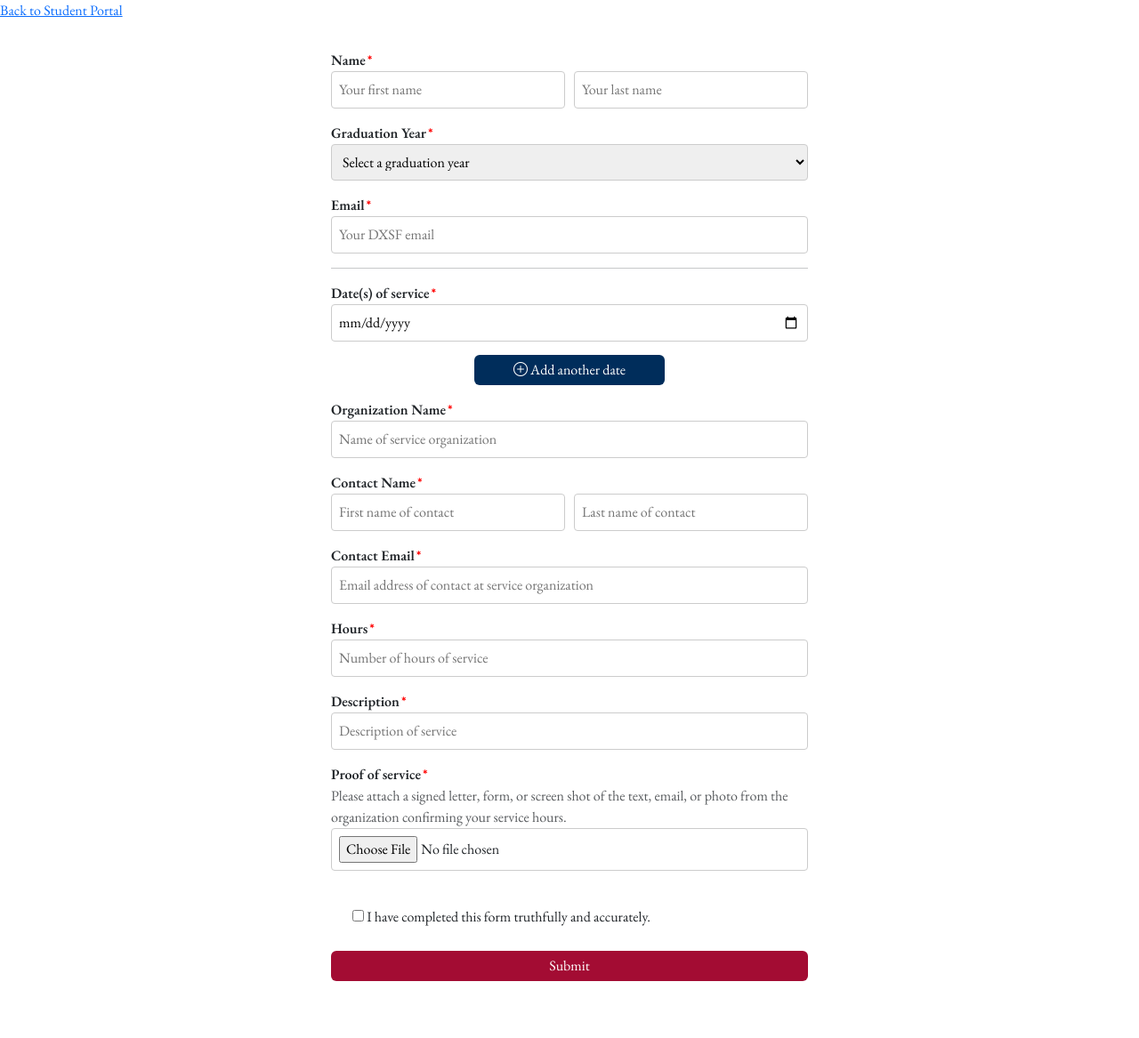
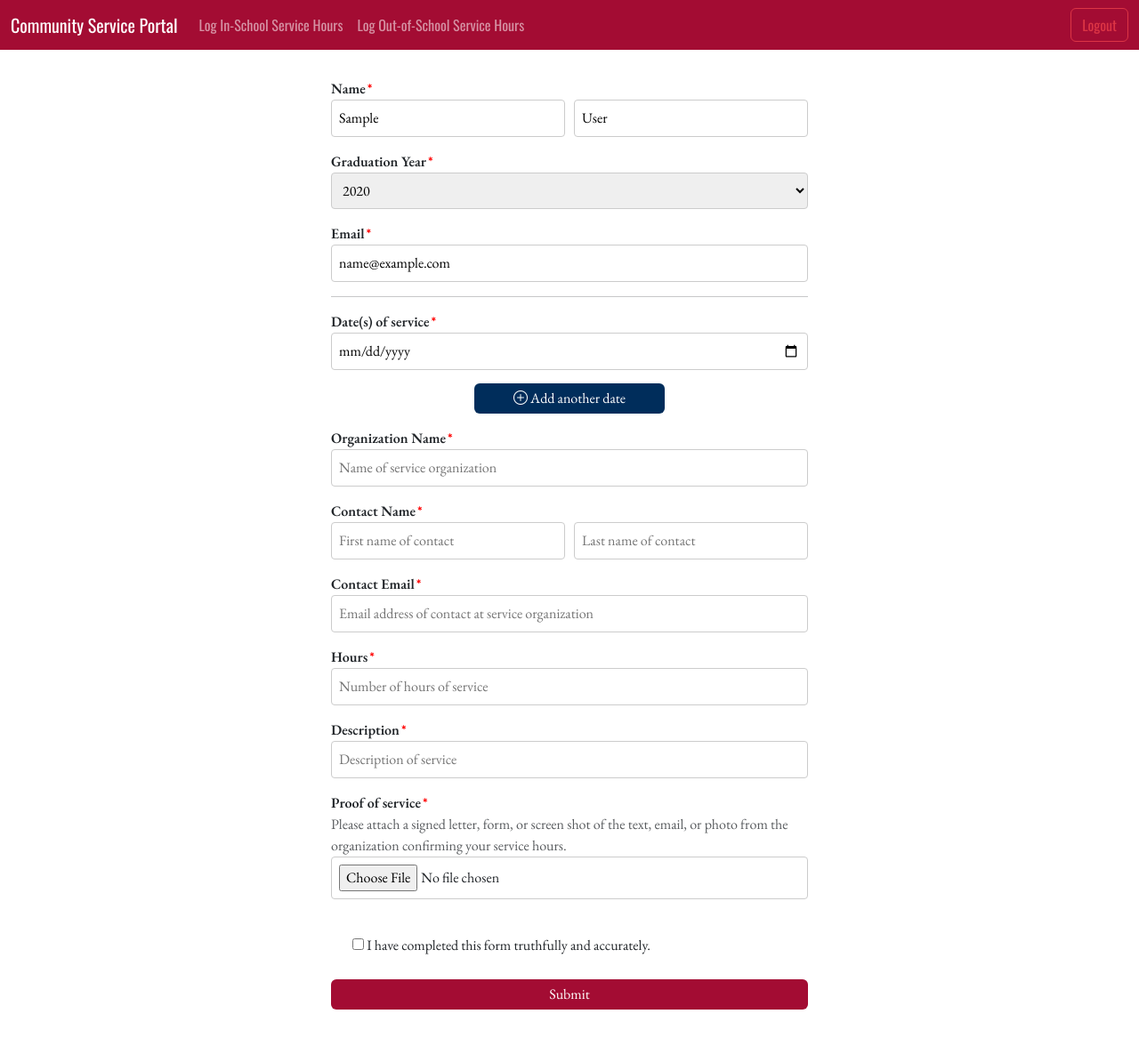
Before and after one commit to DXSF-Programming-Team/Community-Service-Portal, a Flask app: template templates/form.html in a window 1280 px wide. Shown: the whole page at 89% size. Before the commit the page ends 1103 px from the top, so only its background shows below. Run offline with Flask 3, Linux system fonts and the light colour scheme; tables that the repository leaves empty hold one stand-in row (values such as "Sample post"); the template is opened without the code that fills it: values that come from a table or form of the project are taken from there, most other values are stand-ins (such as "Sample title", 1, 10 or a date in 2020).

Commit message:
added bases and some styling

```diff
--- a/app.py
+++ b/app.py
@@ -168,9 +168,10 @@ def logout():
     return redirect('/')
 
 @app.route('/student_portal/form', methods=['GET', 'POST'])
-def form():
+@user_required
+def form(user, student):
     in_school = request.args.get('in_school')
-    return render_template('form.html', senior_grad_year=senior_grad_year, faculty_list=faculty_list, in_school=in_school)
+    return render_template('form.html', senior_grad_year=senior_grad_year, faculty_list=faculty_list, in_school=in_school, student=student)
 
 @app.route('/student_portal')
 @user_required
--- a/templates/form.html
+++ b/templates/form.html
@@ -1,18 +1,15 @@
-<!DOCTYPE html>
-<html lang="en">
-<head>
-    <meta charset="UTF-8">
-    <meta name="viewport" content="width=device-width, initial-scale=1.0">
-    <title>Community Service Form</title>
-    <link href="https://cdn.jsdelivr.net/npm/bootstrap@5.3.0/dist/css/bootstrap.min.css" rel="stylesheet">
-    <link href="https://cdn.jsdelivr.net/npm/bootstrap-icons@1.11.0/font/bootstrap-icons.css" rel="stylesheet">
-    <link href="https://fonts.googleapis.com/css2?family=EB+Garamond:wght@400;500;600;700&family=Oswald:wght@400;500;600;700&display=swap" rel="stylesheet">
+{% extends "student_portal_base.html" %}
+{% block title %}Community Service Form{% endblock %}
+{% block styles %}
     <style>
         body {
             font-family: 'EB Garamond', serif;
         }
         h1, h2, h3, h4, h5, h6 {
             font-family: 'Oswald', sans-serif;
+        }
+        .header-text {
+            color: #002d5b;
         }
         .form-container {
             max-width: 600px;
@@ -117,37 +114,41 @@
             padding: 5px 10px;
             width: 100%;
         }
+        .btn-submit:hover {
+            background-color: #c82333;
+            color: white;
+            cursor: pointer;
+        }
     </style>
-</head>
-<body>
-    <a href="/student_portal">Back to Student Portal</a>
+{% endblock %}
+{% block body %}
     <div class="form-container">
         <form method="post">
             {% if in_school == "true" %}
-                <h1 class="text-center">In-School Community Service Form</h1>
+                <h1 class="text-center header-text">In-School Community Service Form</h1>
             {% elif in_school == "false" %}
-                <h1 class="text-center">Out-of-School Community Service Form</h1>
+                <h1 class="text-center header-text">Out-of-School Community Service Form</h1>
             {% endif %}
             <div class="form-group">
                 <label>Name</label>
                 <div class="name-container">
-                    <input type="text" name="student_first_name" id="student_first_name" placeholder="Your first name" required>
-                    <input type="text" name="student_last_name" id="student_last_name" placeholder="Your last name" required>
+                    <input type="text" name="student_first_name" id="student_first_name" placeholder="Your first name" value="{{ student.user.first_name }}" required>
+                    <input type="text" name="student_last_name" id="student_last_name" placeholder="Your last name" value="{{ student.user.last_name }}" required>
                 </div>
             </div>
             <div class="form-group">
                 <label for="graduation_year">Graduation Year</label>
                 <select name="graduation_year" id="graduation_year" required>
                     <option value="">Select a graduation year</option>
-                    <option value="{{ senior_grad_year }}">{{ senior_grad_year }}</option>
-                    <option value="{{ senior_grad_year + 1 }}">{{ senior_grad_year + 1 }}</option>
-                    <option value="{{ senior_grad_year + 2 }}">{{ senior_grad_year + 2 }}</option>
-                    <option value="{{ senior_grad_year + 3 }}">{{ senior_grad_year + 3 }}</option>
+                    <option value="{{ senior_grad_year }}" {% if student.graduation_year == senior_grad_year %}selected{% endif %}>{{ senior_grad_year }}</option>
+                    <option value="{{ senior_grad_year + 1 }}" {% if student.graduation_year == senior_grad_year + 1 %}selected{% endif %}>{{ senior_grad_year + 1 }}</option>
+                    <option value="{{ senior_grad_year + 2 }}" {% if student.graduation_year == senior_grad_year + 2 %}selected{% endif %}>{{ senior_grad_year + 2 }}</option>
+                    <option value="{{ senior_grad_year + 3 }}" {% if student.graduation_year == senior_grad_year + 3 %}selected{% endif %}>{{ senior_grad_year + 3 }}</option>
                 </select>
             </div>
             <div class="form-group">
                 <label for="student_email">Email</label>
-                <input type="email" name="student_email" id="student_email" placeholder="Your DXSF email" required>
+                <input type="email" name="student_email" id="student_email" placeholder="Your DXSF email" value="{{ student.user.email }}" required>
             </div>
             <hr>
             <div class="form-group date-group">
@@ -232,5 +233,4 @@
         </div>
     </form>
     <script src="{{ url_for('static', filename='js/form_logic.js') }}"></script>
-</body>
-</html>
+{% endblock %}
--- /dev/null
+++ b/templates/student_portal_base.html
@@ -0,0 +1,54 @@
+<!DOCTYPE html>
+<html lang="en">
+<head>
+    <meta charset="UTF-8">
+    <meta name="viewport" content="width=device-width, initial-scale=1.0">
+    <link href="https://cdn.jsdelivr.net/npm/bootstrap@5.3.0/dist/css/bootstrap.min.css" rel="stylesheet">
+    <link href="https://cdn.jsdelivr.net/npm/bootstrap-icons@1.11.0/font/bootstrap-icons.css" rel="stylesheet">
+    <link href="https://fonts.googleapis.com/css2?family=EB+Garamond:wght@400;500;600;700&family=Oswald:wght@400;500;600;700&display=swap" rel="stylesheet">
+    <script src="https://cdn.jsdelivr.net/npm/bootstrap@5.3.0/dist/js/bootstrap.bundle.min.js"></script>
+    <style>
+        body {
+            font-family: 'EB Garamond', serif;
+        }
+        h1, h2, h3, h4, h5, h6, .navbar-brand, .nav-item a {
+            font-family: 'Oswald', sans-serif;
+        }
+        .navbar {
+            background-color: #a30c33;
+        }
+    </style>
+    {% block head %}{% endblock %}
+    {% block styles %}{% endblock %}
+    <title>{% block title %}Community Service Portal{% endblock %}</title>
+</head>
+<body>
+    <nav class="navbar navbar-expand-lg navbar-dark">
+        <div class="container-fluid">
+            <a class="navbar-brand" href="/student_portal">Community Service Portal</a>
+            <button class="navbar-toggler" type="button" data-bs-toggle="collapse" data-bs-target="#navbarNav" aria-controls="navbarNav" aria-expanded="false" aria-label="Toggle navigation">
+                <span class="navbar-toggler-icon"></span>
+            </button>
+            <div class="collapse navbar-collapse" id="navbarNav">
+                <ul class="navbar-nav me-auto">
+                    <li class="nav-item">
+                        <a class="nav-link" href="/student_portal/form?in_school=true">Log In-School Service Hours</a>
+                    </li>
+                    <li class="nav-item">
+                        <a class="nav-link" href="/student_portal/form?in_school=false">Log Out-of-School Service Hours</a>
+                    </li>
+                </ul>
+                <ul class="navbar-nav">
+                    <li class="nav-item">
+                        <a class="btn btn-outline-danger" href="/logout">Logout</a>
+                    </li>
+                </ul>
+            </div>
+        </div>
+    </nav>
+    <div class="container">
+        {% block body %}{% endblock %}
+    </div>
+    {% block scripts %}{% endblock %}
+</body>
+</html>
```
Also changed, not shown: templates/entrance_base.html (added, +79 -0 lines), templates/index.html (deleted, +0 -15 lines), templates/login.html (+4 -86 lines), templates/register.html (+6 -81 lines), templates/student_portal.html (+6 -12 lines).
